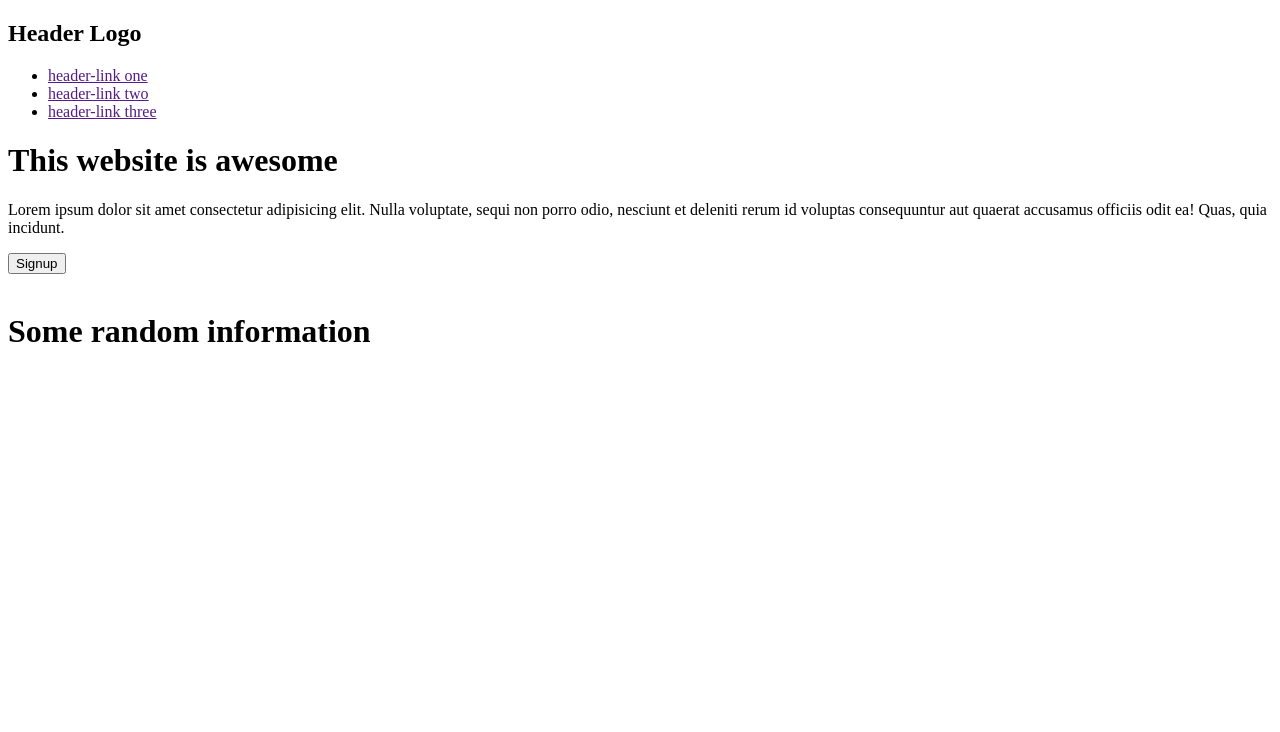
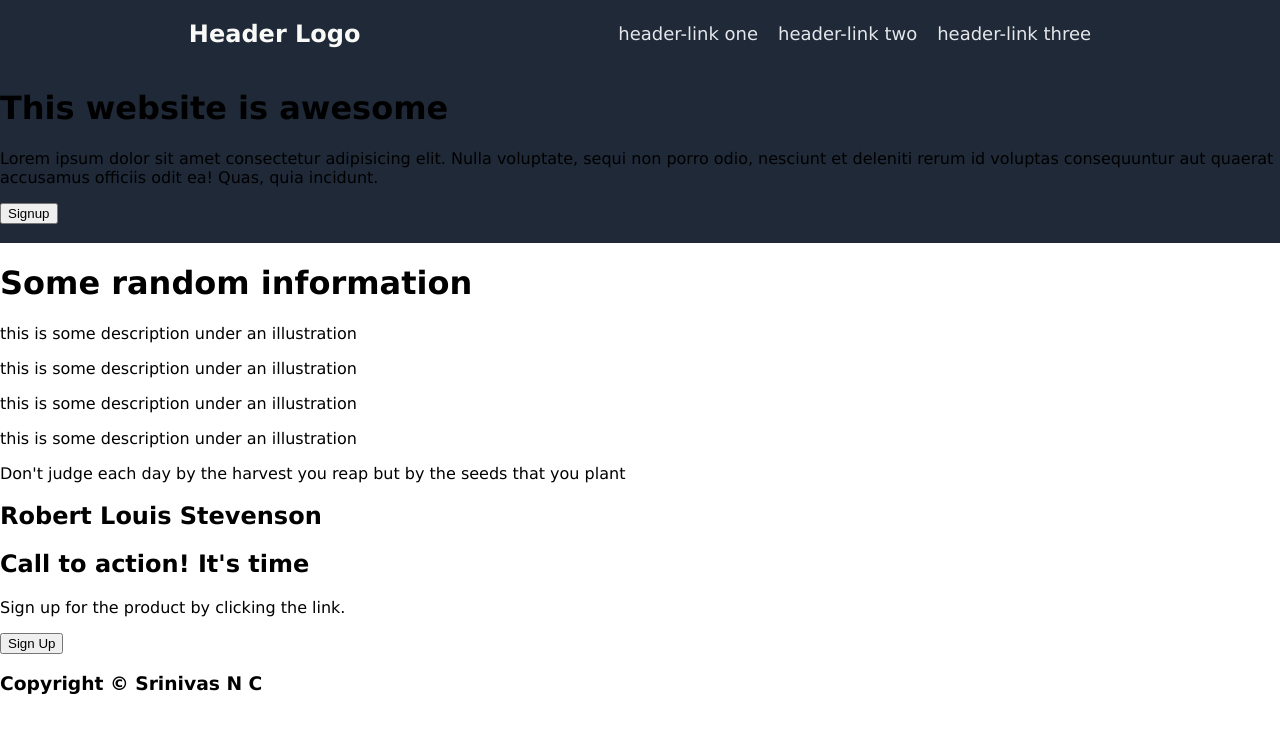
Before and after one commit to nc-srinivas/web-template-simple, a plain HTML site: page index.html in a window 1280 px wide. Drawn offline with Linux system fonts and the light colour scheme.

Commit message:
Add css and update html

```diff
--- /dev/null
+++ b/css/style.css
@@ -0,0 +1,37 @@
+body{
+    display: flex;
+    margin: 0;
+    flex-direction: column;
+    justify-content: center;
+    font-family: verdana, helvetica, sans-serif;
+}
+
+.head-content{
+    background-color: #1F2937;
+}
+
+.navbar{
+    display: flex;
+    align-items: center;
+    justify-content: space-around;
+    padding: 0 80px;
+}
+
+.navbar h2{
+    color: #f9faf8;
+    font-size: 24px;
+}
+
+ul{
+    list-style: none;
+    display: flex;
+    gap: 20px;
+
+}
+
+a{
+    text-decoration: none;
+    color: #e5e7eb;
+    font-size: 18px;
+
+}
--- a/index.html
+++ b/index.html
@@ -4,6 +4,7 @@
     <meta charset="UTF-8">
     <meta http-equiv="X-UA-Compatible" content="IE=edge">
     <meta name="viewport" content="width=device-width, initial-scale=1.0">
+    <link rel="stylesheet" href="./css/style.css">
     <title>My Test Webpage</title>
 </head>
 <body>
@@ -29,11 +30,37 @@
         <h1>Some random information</h1>
         <div class="card-container">
             <div class="card">
+                <div class="image"></div>
+                <p>this is some description under an illustration</p>
+            </div>
+            <div class="card">
+                <div class="image"></div>
+                <p>this is some description under an illustration</p>
+            </div>
+            <div class="card">
+                <div class="image"></div>
+                <p>this is some description under an illustration</p>
+            </div>
+            <div class="card">
+                <div class="image"></div>
+                <p>this is some description under an illustration</p>
             </div>
         </div>
+        <div class="quote">
+            <p>Don't judge each day by the harvest you reap but by the seeds that you plant</p>
+            <h2>Robert Louis Stevenson</h2>
+        </div>
+        <div class="signup">
+            <div class="subtext">
+                <h2>Call to action! It's time</h2>
+                <p>Sign up for the product by clicking the link.</p>
+            </div>
+            <button>Sign Up</button>
+        </div>
+
     </div>
-    <div class="footnote"></div>
-    <div class="signup"></div>
-    <div class="footer"></div>
+    <div class="footer">
+        <h3>Copyright &copy; Srinivas N C</h3>
+    </div>
 </body>
 </html>
```
